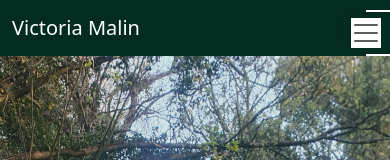
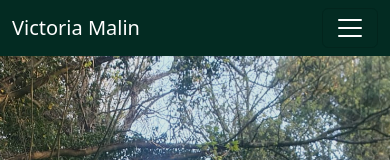
Before and after one commit to NoahDR17/vicky-malin-psychotherapy, a React (Create React App) app in the folder my-app/: page / in a window 390 px wide. Shown: the top 160 px of the page. Built offline with nearby package versions, Linux system fonts and the light colour scheme.

Commit message:
Replace CSS hamburger icon with SVG for mobile dropdown
Co-authored-by: NoahDR17 <109290184+NoahDR17@users.noreply.github.com>

```diff
--- a/my-app/src/components/NavBar.js
+++ b/my-app/src/components/NavBar.js
@@ -2,6 +2,7 @@ import React, { useState, useRef, useEffect } from 'react';
 import { Navbar, Nav, Container, NavDropdown } from 'react-bootstrap';
 import { NavLink } from 'react-router-dom';
 import '../styles/Navbar.css';
+import { ReactComponent as HamburgerIcon } from '../assets/icons/icon-hamburger.svg';
 
 const NavBar = () => {
   const [expanded, setExpanded] = useState(false);
@@ -35,7 +36,9 @@ const NavBar = () => {
           Victoria Malin
         </Navbar.Brand>
         {/* Toggle icon for mobile navigation */}
-        <Navbar.Toggle aria-controls="basic-navbar-nav" />
+        <Navbar.Toggle aria-controls="basic-navbar-nav">
+          <HamburgerIcon />
+        </Navbar.Toggle>
         <Navbar.Collapse id="basic-navbar-nav">
           <Nav className="ms-auto">
             <Nav.Link as={NavLink} to="/" onClick={handleNavClick}>
--- a/my-app/src/styles/Navbar.css
+++ b/my-app/src/styles/Navbar.css
@@ -60,42 +60,17 @@
     background-color: transparent;
     border: none;
     padding: 8px 12px;
-    position: relative;
-    width: 40px;
-    height: 30px;
 }
 
 .navbar-toggler:focus {
     box-shadow: none;
 }
 
-/* Style the hamburger icon using CSS */
-.navbar-toggler-icon {
-    background-image: none;
-    position: relative;
-    display: block;
-    width: 24px;
-    height: 2px;
-    background-color: var(--text-white);
-    transition: background-color 0.3s;
-}
-
-.navbar-toggler-icon::before,
-.navbar-toggler-icon::after {
-    content: '';
-    position: absolute;
-    width: 24px;
-    height: 2px;
-    background-color: var(--text-white);
-    transition: transform 0.3s;
-}
-
-.navbar-toggler-icon::before {
-    top: -8px;
-}
-
-.navbar-toggler-icon::after {
-    bottom: -8px;
+/* Style the SVG hamburger icon */
+.navbar-toggler svg {
+    color: var(--text-white);
+    width: 30px;
+    height: 30px;
 }
 
 /* Custom styling for the contact link as a button */
```
Also changed, not shown: my-app/src/assets/icons/icon-hamburger.svg (added).
